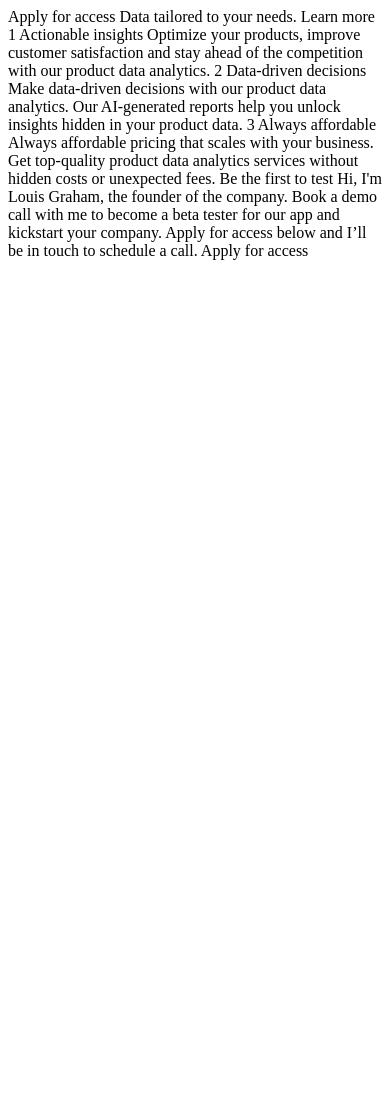
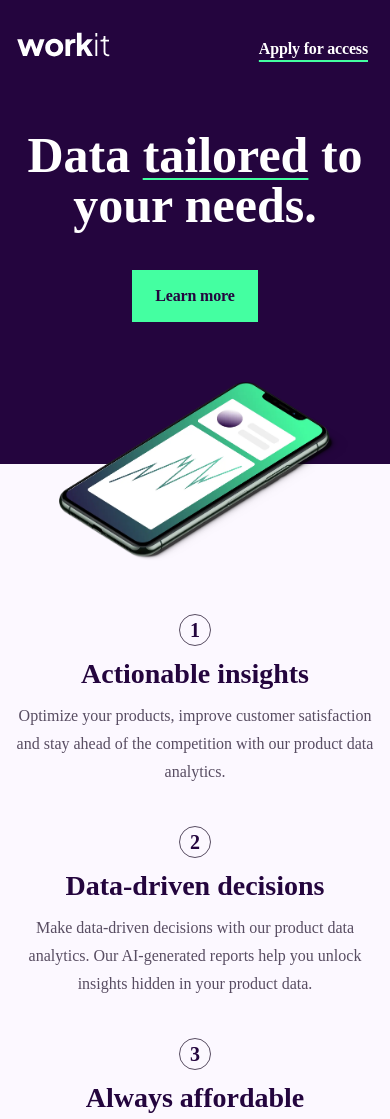
Before and after one commit to dserranoi/workit-landing-page, a plain HTML site: page index.html in a window 390 px wide. Shown: the top 1119 px of the page. Before the commit the page ends 844 px from the top, so only its background shows below. Drawn offline with Linux system fonts and the light colour scheme.

Commit message:
Mobile design

```diff
--- /dev/null
+++ b/global.css
@@ -0,0 +1,210 @@
+@font-face {
+  font-family: "Fraunces";
+  src: url("./assets/fonts/fraunces/Fraunces-VariableFont_SOFT\,WONK\,opsz\,wght.ttf");
+}
+@font-face {
+  font-family: "Marope";
+  src: url("./assets/fonts/manrope/Manrope-VariableFont_wght.ttf");
+}
+
+:root {
+  --clr-dark-purple: #24053e;
+  --clr-davys-grey: #584d62;
+  --clr-eucaplyptus: #44ffa1;
+  --clr-ghost-white: #fcf8ff;
+  --crl-white: #ffffff;
+}
+body {
+  margin: 0;
+}
+
+.hero-section {
+  color: var(--crl-white);
+  background-color: var(--clr-dark-purple);
+  min-height: 400px;
+  max-height: 400px;
+  padding: 32px 16px;
+}
+.hero-section > header {
+  color: var(--crl-white);
+  display: flex;
+  justify-content: space-between;
+}
+.hero-section > header > .logo-light {
+  width: 95px;
+  height: 25px;
+}
+.primary-underline {
+  text-decoration: underline;
+  text-decoration-thickness: 2px;
+  text-decoration-color: var(--clr-eucaplyptus);
+  -webkit-text-decoration-color: var(--clr-eucaplyptus);
+  text-underline-offset: 6px;
+}
+button {
+  border: none;
+}
+.secondary-button {
+  background-color: transparent;
+  color: var(--crl-white);
+  font-family: "Manrope";
+  font-style: normal;
+  font-weight: 700;
+  font-size: 16px;
+  line-height: 32px;
+  letter-spacing: -0.16px;
+  cursor: pointer;
+}
+.secondary-button:hover {
+  color: var(--clr-eucaplyptus);
+}
+.primary-button {
+  padding: 10px 23px 10px 23px;
+  background-color: var(--clr-eucaplyptus);
+  font-family: "Manrope";
+  font-style: normal;
+  font-weight: 700;
+  font-size: 16px;
+  line-height: 32px;
+  text-align: center;
+  letter-spacing: -0.16px;
+  color: #24053e;
+}
+
+.hero-section-title-wrapper {
+  display: flex;
+  flex-direction: column;
+  align-items: center;
+}
+
+.hero-section-title {
+  font-family: "Fraunces 144pt";
+  font-style: normal;
+  font-weight: 600;
+  font-size: 50px;
+  line-height: 50px;
+  text-align: center;
+  margin-top: 64px;
+  margin-bottom: 40px;
+}
+
+.hero-img-wrapper {
+  position: relative;
+}
+
+.hero-img {
+  position: absolute;
+  width: 290px;
+  height: 180px;
+  left: 12%;
+  top: 60px;
+}
+
+.main-content {
+  background-color: var(--clr-ghost-white);
+  padding-top: 150px;
+}
+
+.offering-item {
+  display: flex;
+  flex-direction: column;
+  align-items: center;
+}
+
+.offering-number {
+  border-radius: 100%;
+  border: 1px solid var(--clr-davys-grey);
+  color: var(--clr-dark-purple);
+  padding: 5px;
+  width: 20px;
+  height: 20px;
+  font-family: "Fraunces 144pt";
+  font-style: normal;
+  font-weight: 600;
+  font-size: 20px;
+  line-height: 36px;
+  text-align: center;
+  display: flex;
+  align-items: center;
+  justify-content: center;
+}
+
+.offering-title {
+  margin-top: 10px;
+  font-family: "Fraunces 144pt";
+  font-style: normal;
+  font-weight: 600;
+  font-size: 28px;
+  line-height: 36px;
+  text-align: center;
+  color: var(--clr-dark-purple);
+}
+.offering-description {
+  margin-top: 10px;
+  text-align: center;
+  font-family: "Manrope";
+  font-style: normal;
+  font-weight: 400;
+  font-size: 16px;
+  line-height: 28px;
+  text-align: center;
+  color: var(--clr-davys-grey);
+  margin-bottom: 40px;
+  padding: 0px 15px;
+}
+.footer-section {
+  padding-top: 100px;
+  display: flex;
+  flex-direction: column;
+  align-items: center;
+}
+.footer-img {
+  width: 200px;
+}
+.footer-description-title {
+  font-family: "Fraunces 144pt";
+  font-style: normal;
+  font-weight: 600;
+  font-size: 32px;
+  line-height: 48px;
+  text-align: center;
+  color: var(--crl-white);
+}
+.footer-description-wrapper {
+  position: relative;
+  width: 100%;
+  height: 350px;
+}
+.footer-description {
+  top: -39px;
+  position: absolute;
+  background-color: var(--clr-dark-purple);
+  color: var(--crl-white);
+  display: flex;
+  flex-direction: column;
+  align-items: center;
+  margin: 0px 10px;
+}
+
+.footer-description-title {
+  margin-top: 20px;
+}
+.footer-description-details {
+  padding: 0px 48px;
+  text-align: center;
+  font-family: "Manrope";
+  font-style: normal;
+  font-weight: 400;
+  font-size: 16px;
+  line-height: 28px;
+  text-align: center;
+}
+.footer-description > .primary-button {
+  margin: 20px 0px 20px 0px;
+}
+.social-wrapper{
+    width: 150px;
+    margin: 30px 0px 40px 0px ;
+    display: flex;
+    justify-content: space-around;
+}
--- a/index.html
+++ b/index.html
@@ -3,47 +3,67 @@
 <head>
   <meta charset="UTF-8">
   <meta name="viewport" content="width=device-width, initial-scale=1.0">
-
+  <meta name="description" content="Author: Diego Serrano, Front-End Mentor Challenge Workit Landing Page">
   <link rel="icon" type="image/png" sizes="32x32" href="./assets/images/favicon-32x32.png">
-
+  <link rel="stylesheet" type="text/css" href="global.css" />
   <title>Frontend Mentor | Workit landing page</title>
 </head>
 <body>
-
-  Apply for access
-
-  Data tailored to your needs.
-
-  Learn more
-
-  1
-
-  Actionable insights
-
-  Optimize your products, improve customer satisfaction and stay ahead of the competition
-  with our product data analytics.
-
-  2
-
-  Data-driven decisions
-
-  Make data-driven decisions with our product data analytics. Our AI-generated reports help
-  you unlock insights hidden in your product data.
-
-  3
-
-  Always affordable
-
-  Always affordable pricing that scales with your business. Get top-quality product data
-  analytics services without hidden costs or unexpected fees.
-
-  Be the first to test
-
-  Hi, I'm Louis Graham, the founder of the company. Book a demo call with me to become a
-  beta tester for our app and kickstart your company. Apply for access below and I’ll be
-  in touch to schedule a call.
-
-  Apply for access
-
+  <section class="hero-section">
+      <header>
+        <img class="logo-light" src="./assets/images/logo-light.svg" alt="Logo Light Image" />
+        <button class="secondary-button primary-underline">Apply for access</button>
+      </header>
+      <div class="hero-section-title-wrapper">
+        <div class="hero-section-title">
+          Data <span class="primary-underline">tailored</span> to your needs.
+        </div>
+        <button class="primary-button">Learn more</button>
+      </div>
+      <div class="hero-img-wrapper">
+        <img class="hero-img" src="./assets/images/image-hero.webp" alt="Hero Img"/>
+      </div>
+  </section>
+  <main class="main-content">
+    <section class="offerings-section">
+      <div class="offering-item">
+        <div class="offering-number">1</div>
+        <div class="offering-title">  Actionable insights</div>
+        <div class="offering-description">  Optimize your products, improve customer satisfaction and stay ahead of the competition
+          with our product data analytics.</div>
+      </div>
+      <div class="offering-item">
+        <div class="offering-number">2</div>
+        <div class="offering-title">Data-driven decisions</div>
+        <div class="offering-description">Make data-driven decisions with our product data analytics. Our AI-generated reports help
+          you unlock insights hidden in your product data.
+        </div>
+      </div>
+      <div class="offering-item">
+        <div class="offering-number">3</div>
+        <div class="offering-title">Always affordable</div>
+        <div class="offering-description"> Always affordable pricing that scales with your business. Get top-quality product data
+          analytics services without hidden costs or unexpected fees.</div>
+      </div>
+    </section>
+  </main>
+  <section class="footer-section">
+      <img class="footer-img" src="./assets/images/image-founder.webp" alt="Founder Image" />
+      <div class="footer-description-wrapper">
+        <div class="footer-description">
+          <div class="footer-description-title"> Be the first to test</div>
+          <p class="footer-description-details">  Hi, I'm Louis Graham, the founder of the company. Book a demo call with me to become a
+            beta tester for our app and kickstart your company. Apply for access below and I’ll be
+            in touch to schedule a call.</p>
+          <button class="primary-button">Apply for Access</button>
+        </div>
+      </div>
+      <img src="./assets/images/logo-dark.svg" alt="Logo Dark" />
+      <div class="social-wrapper">
+        <img src="./assets/images/icon-facebook.svg" alt="Facebook image">
+        <img src="./assets/images/icon-twitter.svg" alt="Twitter image">
+        <img src="./assets/images/icon-instagram.svg" alt="Instragram image">
+      </div>
+  </section>
 </body>
 </html>
```
